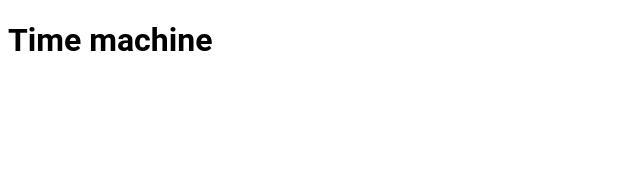
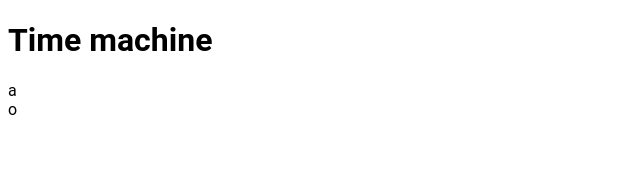
Before and after one commit to DanDPV/Applaudo-Trainee-week-7, a React (Create React App) app: page / in a window 1280 px wide. Shown: the top 169 px of the page, without its empty margins (0-640 px from the left). Built offline with nearby package versions, Linux system fonts and the light colour scheme.

Commit message:
:recycle: Use TimeMachinePage on App page

```diff
--- a/src/pages/app/App.tsx
+++ b/src/pages/app/App.tsx
@@ -1,8 +1,9 @@
 import React from 'react';
+import TimeMachinePage from 'pages/TimeMachinePage/TimeMachinePage';
 
 function App() {
   return (
-    <h1>Time machine</h1>
+    <TimeMachinePage />
   );
 }
 
```
